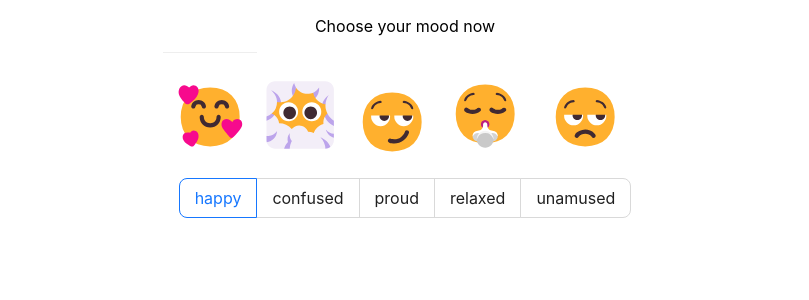
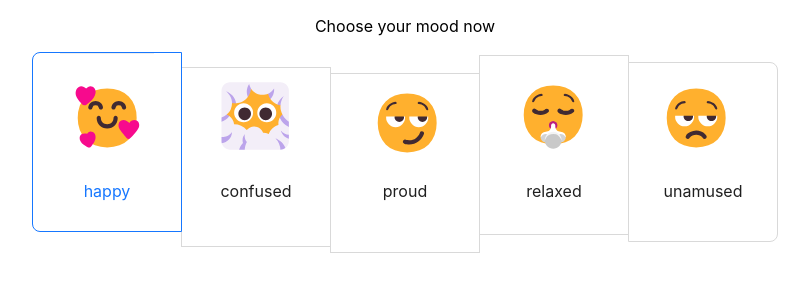
Before and after one commit to izthy-03/SWS-Everything4Emotion, a React (Create React App) app: page / in a window 1280 px wide. Shown: the top 300 px of the page, without its empty margins (235-1044 px from the left). Built offline with nearby package versions, Linux system fonts and the light colour scheme.

Commit message:
modify Radio height and width

```diff
--- a/src/components/MoodList.css
+++ b/src/components/MoodList.css
@@ -0,0 +1,4 @@
+.MoodList-container {
+    width: 100;
+    height: 100;
+}
--- a/src/components/MoodList.js
+++ b/src/components/MoodList.js
@@ -14,21 +14,31 @@ const MoodList = () => {
   return (
     <div>
       <p>Choose your mood now</p>
-      <img src={happy} />
-      <img src={confused} />
-      <img src={proud} />
-      <img src={relaxed} />
-      <img src={unamused} />
       <p>
         <Radio.Group defaultValue="a" size="large" style={{ marginTop: 0, }}>
-          <Radio.Button value="a">happy</Radio.Button>
-          <Radio.Button value="b">confused</Radio.Button>
-          <Radio.Button value="c">proud</Radio.Button>
-          <Radio.Button value="d">relaxed</Radio.Button>
-          <Radio.Button value="e">unamused</Radio.Button>
+          <Radio.Button value="a" style={{ width: 150, height: 180 }}>
+            <img src={happy} />
+            happy
+          </Radio.Button>
+          <Radio.Button value="b" style={{ width: 150, height: 180 }}>
+            <img src={confused} />
+            confused
+          </Radio.Button>
+          <Radio.Button value="c" style={{ width: 150, height: 180 }}>
+            <img src={proud} />
+            proud
+          </Radio.Button>
+          <Radio.Button value="d" style={{ width: 150, height: 180 }}>
+            <img src={relaxed} />
+            relaxed
+          </Radio.Button>
+          <Radio.Button value="e" style={{ width: 150, height: 180 }}>
+            <img src={unamused} />
+            unamused
+          </Radio.Button>
         </Radio.Group>
       </p>
-    </div>
+    </div >
   );
 }
 
```
